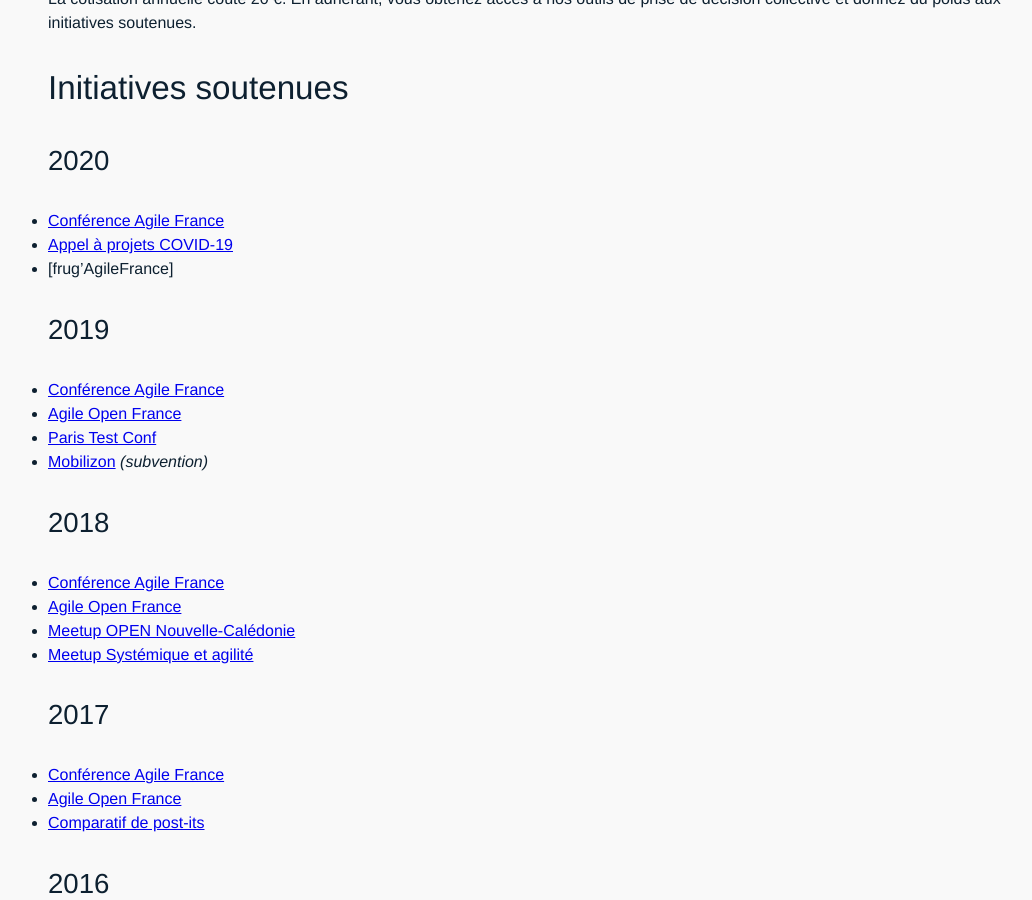
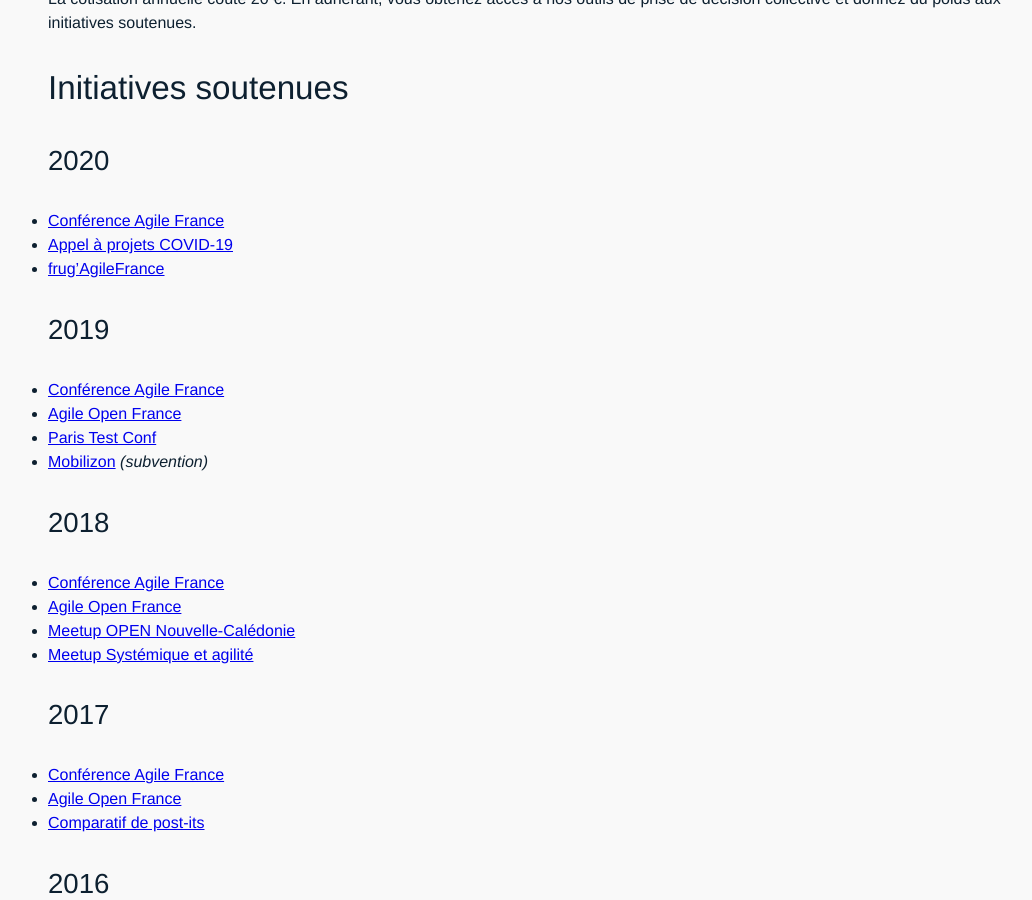
Before and after one commit to AgileFrance/AgileFrance.github.io, a Jekyll site: the page built from _pages/index.md, in a window 1280 px wide and 900 px high, scrolled down 1450 px. Shown: the whole window, without its empty margins (112-1144 px from the left). Built offline with Jekyll 4.4.1, drawn with Linux system fonts in a browser that asks for light colours; comment, search, counter and statistics services are not loaded; our own code applies the rules of GitHub Pages for plain Markdown files; part of the change alters nothing that is shown.

```diff
--- a/_pages/index.md
+++ b/_pages/index.md
@@ -54,7 +54,7 @@ La cotisation annuelle coûte 20 €. En adhérant, vous obtenez accès à nos
 
 - [Conférence Agile France](https://2020.conf.agile-france.org)
 - [Appel à projets COVID-19](/appel-a-projets-covid-19)
-- [frug'AgileFrance]
+- [frug'AgileFrance](https://2020.conf.agile-france.org/frug-agile-france.html)
 
 ### 2019
 
```
